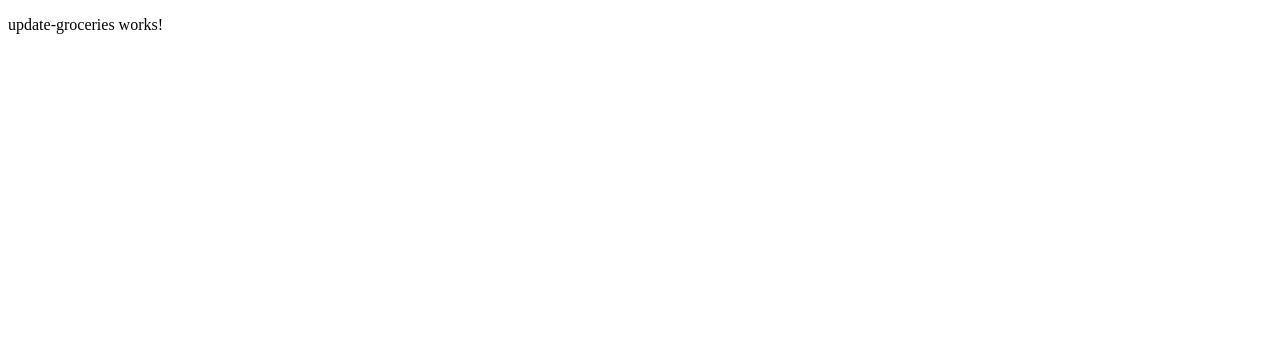
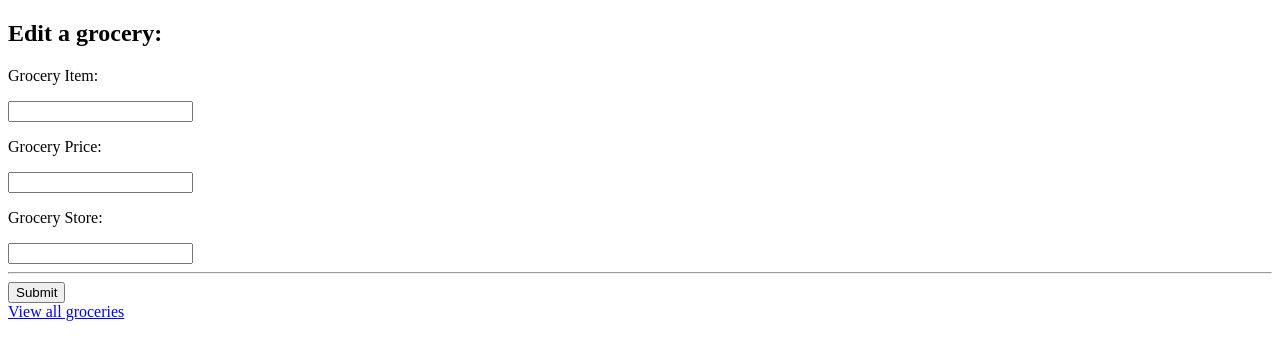
Before and after one commit to GabrielP295/angular_crud_in_class, an Angular app in the folder groceries_app/: page /edit-groceries/1 in a window 1280 px wide. Shown: the top 360 px of the page. Built offline with nearby package versions, Linux system fonts and the light colour scheme.

Commit message:
Edit componenet complete, with working interaction with in memory database

```diff
--- a/groceries_app/src/app/pages/read-groceries/read-groceries.html
+++ b/groceries_app/src/app/pages/read-groceries/read-groceries.html
@@ -1,9 +1,11 @@
 @for (grocery of readAllGroceries(); track grocery) {
   <div class="grocery-container">
     <p class="grocery-description">{{ grocery.item }}: ${{ grocery.price }} @ {{ grocery.store }}</p>
-    <button class="edit-button">Edit Item</button>
-    <button class="delete-button">Delete Item</button>
+    <button [routerLink]="['/edit-groceries', grocery.id]" class="edit-button">Edit Item</button>
+    <button [routerLink]="['/delete-groceries', grocery.id]" class="delete-button">Delete Item</button>
   </div>
+} @empty {
+  <p>Your groceries list is empty. Add one <a routerLink="/create-groceries">here</a>!</p>
 }
 
 <a class="create-groceries" routerLink="/create-groceries">Add a grocery item</a>
--- a/groceries_app/src/app/pages/update-groceries/update-groceries.html
+++ b/groceries_app/src/app/pages/update-groceries/update-groceries.html
@@ -1 +1,19 @@
-<p>update-groceries works!</p>
+<h2>Edit a grocery: </h2>
+<form [formGroup]="formGroup">
+  <label>
+    <p>Grocery Item:</p>
+    <input formControlName="item" />
+  </label>
+  <label>
+    <p>Grocery Price:</p>
+    <input formControlName="price" />
+  </label>
+  <label>
+    <p>Grocery Store:</p>
+    <input formControlName="store" />
+  </label>
+  <hr />
+  <button (click)="editGrocery()">Submit</button>
+</form>
+
+<a routerLink="/read-groceries">View all groceries</a>
--- a/groceries_app/src/app/pages/update-groceries/update-groceries.ts
+++ b/groceries_app/src/app/pages/update-groceries/update-groceries.ts
@@ -1,11 +1,43 @@
-import { Component } from '@angular/core';
+import { Component, inject, OnInit } from '@angular/core';
+import { GroceriesDatabase } from '../../services/groceries-database';
+import { ActivatedRoute, Router, RouterLink } from '@angular/router';
+import { FormControl, FormGroup, ReactiveFormsModule } from '@angular/forms';
 
 @Component({
   selector: 'app-update-groceries',
-  imports: [],
+  imports: [ReactiveFormsModule, RouterLink],
   templateUrl: './update-groceries.html',
   styleUrl: './update-groceries.scss',
 })
-export class UpdateGroceries {
+export class UpdateGroceries implements OnInit {
+  route = inject(ActivatedRoute);
+  router = inject(Router);
+  groceryService = inject(GroceriesDatabase);
+  id = this.route.snapshot.paramMap.get('id');
 
+  formGroup = new FormGroup({
+    item: new FormControl(),
+    price: new FormControl(),
+    store: new FormControl(),
+  })
+
+  ngOnInit(): void {
+    const grocery = this.groceryService.readGroceryById(this.id!);
+
+    if(!grocery) return;
+
+    this.formGroup.setValue({
+      item: grocery?.item,
+      price: grocery?.price,
+      store: grocery?.store,
+    })
+  }
+
+  editGrocery() {
+    const {item, price, store} = this.formGroup.value;
+
+    const updatedUser = this.groceryService.updateGrocery(this.id!, {item, price, store})
+
+    if (updatedUser) this.router.navigate(['/read-groceries']);
+  }
 }
--- a/groceries_app/src/app/services/groceries-database.ts
+++ b/groceries_app/src/app/services/groceries-database.ts
@@ -48,9 +48,9 @@ export class GroceriesDatabase {
 
     const updatedGrocery = {
       ...groceryToUpdate,
-      updateParams,
+      ...updateParams,
     };
-
+    console.log(updatedGrocery);
     const indexOfGrocery = this.readIndexById(groceryId);
     this.groceries[indexOfGrocery] = updatedGrocery;
 
```
